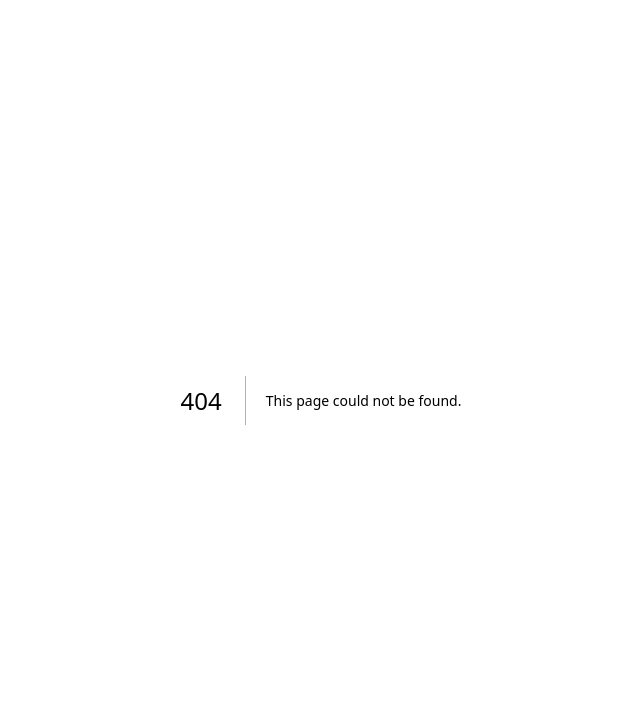
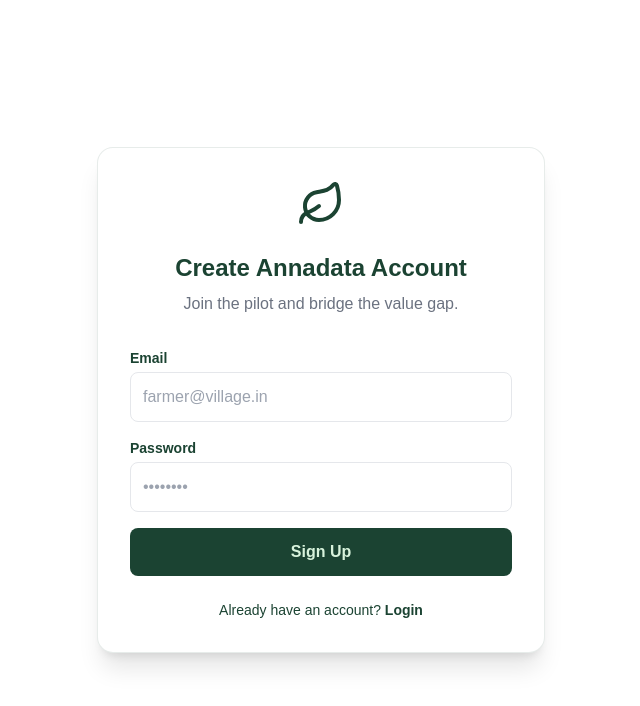
Before and after one commit to Finchglobal/annadata, a Next.js app in the folder web/: page /signup in a window 1280 px wide. Before the commit this address had no page. Shown: the top 706 px of the page, without its empty margins (319-959 px from the left). Built offline with nearby package versions, Linux system fonts and the light colour scheme; no server answers.

Commit message:
feat: implement Supabase Auth and Data Integration (Step 2)

```diff
--- a/web/src/app/dashboard/page.tsx
+++ b/web/src/app/dashboard/page.tsx
@@ -2,20 +2,61 @@
 
 import { useEffect, useState } from "react";
 import { Wallet, TrendingUp, Award, Leaf } from "lucide-react";
+import { supabase } from "@/lib/supabase";
+import { useRouter } from "next/navigation";
 
 export default function DashboardPage() {
+  const router = useRouter();
   const [aicValue, setAicValue] = useState(0);
   const [progress, setProgress] = useState(16); // Starting at 16% value gap
+  const [loading, setLoading] = useState(true);
 
   useEffect(() => {
-    // Simulate fetching the AIC calculation from Supabase
-    const timer = setTimeout(() => {
-      setAicValue(4520.5); // Mock absolute AIC value
-      // Animate progress from 16% to the new total value percentage (e.g. 85%)
-      setProgress(85);
-    }, 1000);
-    return () => clearTimeout(timer);
-  }, []);
+    async function loadData() {
+      const { data: { user } } = await supabase.auth.getUser();
+      if (!user) {
+        router.push("/login");
+        return;
+      }
+
+      // Fetch farmer ID
+      const { data: farmer } = await supabase
+        .from("farmers")
+        .select("id")
+        .eq("user_id", user.id)
+        .single();
+
+      if (farmer) {
+        // Fetch impact credits
+        const { data: credits } = await supabase
+          .from("impact_credits")
+          .select("total_aic, gap_factor")
+          .eq("farmer_id", farmer.id)
+          .order("calculated_at", { ascending: false })
+          .limit(1)
+          .single();
+
+        if (credits) {
+          setAicValue(credits.total_aic);
+          // Calculate new progress (Base 16% + (gap_factor * something)?
+          // Let's assume Gap Factor represents the 84% gap multiplier, so we just show 16 + (gap_factor * 100) or similar.
+          // For the visual hook, let's say progress is 16 + (credits.gap_factor * 100) capped at 100.
+          // Actually, gap_factor = 0.84. So 16 + (0.84 * 100) = 100.
+          setProgress(Math.min(100, 16 + (credits.gap_factor * 100)));
+        }
+      }
+      setLoading(false);
+    }
+    loadData();
+  }, [router]);
+
+  if (loading) {
+    return (
+      <div className="min-h-screen bg-background flex items-center justify-center">
+        <p className="text-primary font-bold animate-pulse">Loading Trust Dashboard...</p>
+      </div>
+    );
+  }
 
   return (
     <div className="min-h-screen bg-background text-foreground p-6">
@@ -25,7 +66,7 @@
           <h1 className="text-2xl font-bold text-primary">Trust Dashboard</h1>
         </div>
         <div className="text-sm font-semibold bg-accent text-primary px-4 py-2 rounded-full">
-          Farmer ID: 9842-XXXX
+          Farmer ID: Authenticated
         </div>
       </header>
 
--- a/web/src/app/intake/page.tsx
+++ b/web/src/app/intake/page.tsx
@@ -1,9 +1,10 @@
 "use client";
 
-import { useState } from "react";
+import { useState, useEffect } from "react";
 import { useRouter } from "next/navigation";
 import dynamic from "next/dynamic";
 import { ArrowRight, ArrowLeft, Map as MapIcon, Sprout, Users } from "lucide-react";
+import { supabase } from "@/lib/supabase";
 
 const MapDraw = dynamic(() => import("@/components/MapDraw"), { ssr: false });
 
@@ -20,6 +21,18 @@
   });
   const [isSubmitting, setIsSubmitting] = useState(false);
 
+  const [user, setUser] = useState<any>(null); // eslint-disable-line @typescript-eslint/no-explicit-any
+
+  useEffect(() => {
+    supabase.auth.getUser().then(({ data: { user } }) => {
+      if (user) {
+        setUser(user);
+      } else {
+        router.push("/login");
+      }
+    });
+  }, [router]);
+
   const nextStep = () => setStep((s) => s + 1);
   const prevStep = () => setStep((s) => s - 1);
 
@@ -32,13 +45,43 @@
   };
 
   const handleSubmit = async () => {
+    if (!user) return;
     setIsSubmitting(true);
-    // In a real app, this would send data to Supabase Edge Function
-    // const response = await fetch('YOUR_EDGE_FUNCTION_URL', { ... })
-    setTimeout(() => {
+
+    try {
+      // 1. Call RPC to insert farmer and farm (PostGIS)
+      const { data: farmerId, error: rpcError } = await supabase.rpc('handle_farmer_intake', {
+        p_total_family: parseInt(formData.totalFamily) || 0,
+        p_female_members: parseInt(formData.femaleMembers) || 0,
+        p_unmarried_girls: parseInt(formData.unmarriedGirls) || 0,
+        p_yearly_yield: parseFloat(formData.yearlyYield) || 0,
+        p_area_hectares: formData.areaHectares,
+        p_geojson: (formData.geojson as any).geometry, // eslint-disable-line @typescript-eslint/no-explicit-any
+      });
+
+      if (rpcError) throw rpcError;
+
+      // 2. Invoke Edge Function to calculate AIC
+      const { error: edgeError } = await supabase.functions.invoke('calculate-satellite-impact', {
+        body: {
+          farmer_id: farmerId,
+          area_hectares: formData.areaHectares,
+          total_family: parseInt(formData.totalFamily) || 0,
+          female_members: parseInt(formData.femaleMembers) || 0,
+          unmarried_girls: parseInt(formData.unmarriedGirls) || 0,
+          yearly_yield: parseFloat(formData.yearlyYield) || 0,
+        }
+      });
+
+      if (edgeError) throw edgeError;
+
+      router.push("/dashboard");
+    } catch (err) {
+      console.error("Submission failed:", err);
+      alert("Submission failed. Please check the console.");
+    } finally {
       setIsSubmitting(false);
-      router.push("/dashboard");
-    }, 1500);
+    }
   };
 
   return (
--- /dev/null
+++ b/web/src/app/login/page.tsx
@@ -0,0 +1,86 @@
+"use client";
+
+import { useState } from "react";
+import { useRouter } from "next/navigation";
+import Link from "next/link";
+import { Leaf } from "lucide-react";
+import { supabase } from "@/lib/supabase";
+
+export default function LoginPage() {
+  const router = useRouter();
+  const [email, setEmail] = useState("");
+  const [password, setPassword] = useState("");
+  const [error, setError] = useState<string | null>(null);
+  const [loading, setLoading] = useState(false);
+
+  const handleLogin = async (e: React.FormEvent) => {
+    e.preventDefault();
+    setLoading(true);
+    setError(null);
+
+    const { error } = await supabase.auth.signInWithPassword({
+      email,
+      password,
+    });
+
+    if (error) {
+      setError(error.message);
+    } else {
+      router.push("/dashboard");
+    }
+    setLoading(false);
+  };
+
+  return (
+    <div className="min-h-screen bg-background flex flex-col items-center justify-center p-6">
+      <div className="w-full max-w-md bg-white p-8 rounded-2xl shadow-xl border border-primary/10">
+        <div className="flex justify-center mb-6">
+          <Leaf className="text-primary" size={48} />
+        </div>
+        <h1 className="text-2xl font-bold text-center text-primary mb-2">Welcome Back</h1>
+        <p className="text-center text-gray-500 mb-8">Login to your Annadata Wallet.</p>
+
+        {error && <div className="bg-red-50 text-red-500 p-3 rounded mb-4 text-sm">{error}</div>}
+
+        <form onSubmit={handleLogin} className="space-y-4">
+          <div>
+            <label className="block text-sm font-semibold mb-1">Email</label>
+            <input
+              type="email"
+              required
+              value={email}
+              onChange={(e) => setEmail(e.target.value)}
+              className="w-full p-3 border rounded-lg focus:ring-2 focus:ring-primary outline-none"
+              placeholder="farmer@village.in"
+            />
+          </div>
+          <div>
+            <label className="block text-sm font-semibold mb-1">Password</label>
+            <input
+              type="password"
+              required
+              value={password}
+              onChange={(e) => setPassword(e.target.value)}
+              className="w-full p-3 border rounded-lg focus:ring-2 focus:ring-primary outline-none"
+              placeholder="••••••••"
+            />
+          </div>
+          <button
+            type="submit"
+            disabled={loading}
+            className="w-full bg-primary text-accent py-3 rounded-lg font-bold hover:bg-primary/90 transition-colors disabled:opacity-50"
+          >
+            {loading ? "Logging in..." : "Login"}
+          </button>
+        </form>
+
+        <p className="text-center mt-6 text-sm">
+          Don&apos;t have an account?{" "}
+          <Link href="/signup" className="text-primary font-bold hover:underline">
+            Sign up
+          </Link>
+        </p>
+      </div>
+    </div>
+  );
+}
--- /dev/null
+++ b/web/src/app/signup/page.tsx
@@ -0,0 +1,86 @@
+"use client";
+
+import { useState } from "react";
+import { useRouter } from "next/navigation";
+import Link from "next/link";
+import { Leaf } from "lucide-react";
+import { supabase } from "@/lib/supabase";
+
+export default function SignupPage() {
+  const router = useRouter();
+  const [email, setEmail] = useState("");
+  const [password, setPassword] = useState("");
+  const [error, setError] = useState<string | null>(null);
+  const [loading, setLoading] = useState(false);
+
+  const handleSignup = async (e: React.FormEvent) => {
+    e.preventDefault();
+    setLoading(true);
+    setError(null);
+
+    const { error } = await supabase.auth.signUp({
+      email,
+      password,
+    });
+
+    if (error) {
+      setError(error.message);
+    } else {
+      router.push("/intake");
+    }
+    setLoading(false);
+  };
+
+  return (
+    <div className="min-h-screen bg-background flex flex-col items-center justify-center p-6">
+      <div className="w-full max-w-md bg-white p-8 rounded-2xl shadow-xl border border-primary/10">
+        <div className="flex justify-center mb-6">
+          <Leaf className="text-primary" size={48} />
+        </div>
+        <h1 className="text-2xl font-bold text-center text-primary mb-2">Create Annadata Account</h1>
+        <p className="text-center text-gray-500 mb-8">Join the pilot and bridge the value gap.</p>
+
+        {error && <div className="bg-red-50 text-red-500 p-3 rounded mb-4 text-sm">{error}</div>}
+
+        <form onSubmit={handleSignup} className="space-y-4">
+          <div>
+            <label className="block text-sm font-semibold mb-1">Email</label>
+            <input
+              type="email"
+              required
+              value={email}
+              onChange={(e) => setEmail(e.target.value)}
+              className="w-full p-3 border rounded-lg focus:ring-2 focus:ring-primary outline-none"
+              placeholder="farmer@village.in"
+            />
+          </div>
+          <div>
+            <label className="block text-sm font-semibold mb-1">Password</label>
+            <input
+              type="password"
+              required
+              value={password}
+              onChange={(e) => setPassword(e.target.value)}
+              className="w-full p-3 border rounded-lg focus:ring-2 focus:ring-primary outline-none"
+              placeholder="••••••••"
+            />
+          </div>
+          <button
+            type="submit"
+            disabled={loading}
+            className="w-full bg-primary text-accent py-3 rounded-lg font-bold hover:bg-primary/90 transition-colors disabled:opacity-50"
+          >
+            {loading ? "Creating account..." : "Sign Up"}
+          </button>
+        </form>
+
+        <p className="text-center mt-6 text-sm">
+          Already have an account?{" "}
+          <Link href="/login" className="text-primary font-bold hover:underline">
+            Login
+          </Link>
+        </p>
+      </div>
+    </div>
+  );
+}
--- /dev/null
+++ b/web/src/lib/supabase.ts
@@ -0,0 +1,6 @@
+import { createClient } from '@supabase/supabase-js'
+
+const supabaseUrl = process.env.NEXT_PUBLIC_SUPABASE_URL || 'http://localhost:54321'
+const supabaseKey = process.env.NEXT_PUBLIC_SUPABASE_ANON_KEY || 'dummy_anon_key'
+
+export const supabase = createClient(supabaseUrl, supabaseKey)
```
Also changed, not shown: 1 other file (tests, documents, lock files or other folders).
